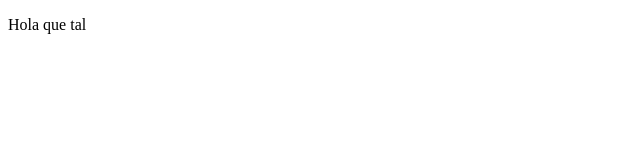
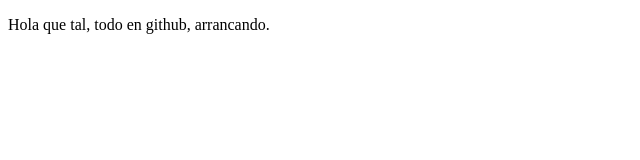
Before and after one commit to Pabloloza/ProyectoDemo, a plain HTML site: page index.html in a window 1280 px wide. Shown: the whole page, without its empty margins (0-640 px from the left). Drawn offline with Linux system fonts and the light colour scheme.

Commit message:
cambios texto base

```diff
--- a/index.html
+++ b/index.html
@@ -8,7 +8,7 @@
 </head>
 <body>
     <p>
-        Hola que tal
+        Hola que tal, todo en github, arrancando.
     </p>
 </body>
 </html>
```
